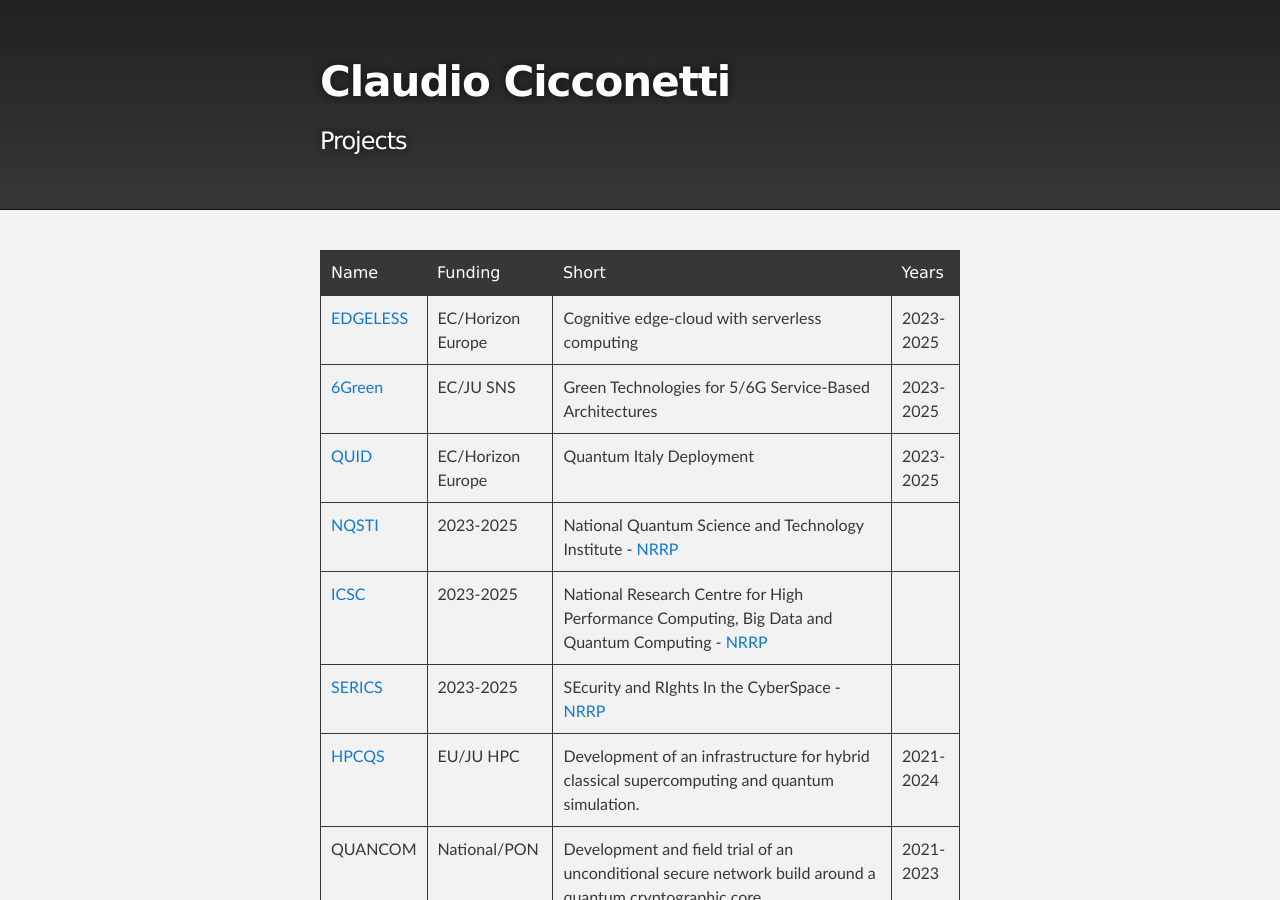
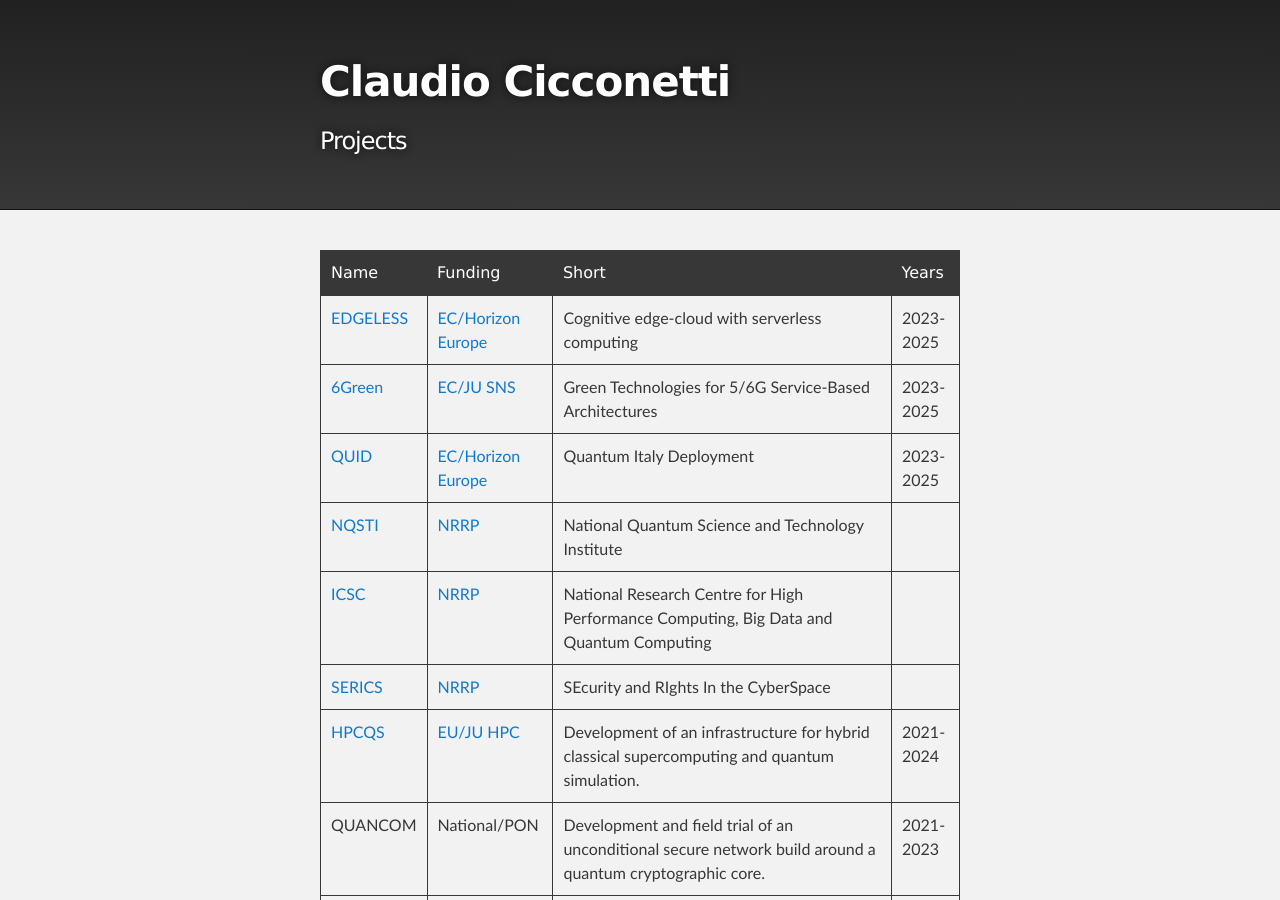
Before and after one commit to ccicconetti/ccicconetti.github.io, a Jekyll site: the page built from projects.md, in a window 1280 px wide and 900 px high. Built offline with Jekyll 4.4.1, drawn with Linux system fonts in a browser that asks for light colours.

Commit message:
Update projects

```diff
--- a/projects.md
+++ b/projects.md
@@ -3,17 +3,17 @@ title: "Projects"
 layout: page
 ---
 
-| Name                                                     | Funding           | Short                                                                                                                                                                                                                                                                                              | Years     |
-| -------------------------------------------------------- | ----------------- | -------------------------------------------------------------------------------------------------------------------------------------------------------------------------------------------------------------------------------------------------------------------------------------------------- | --------- |
-| [EDGELESS](https://edgeless-project.eu/)                 | EC/Horizon Europe | Cognitive edge-cloud with serverless computing                                                                                                                                                                                                                                                     | 2023-2025 |
-| [6Green](https://www.6green.eu/)                         | EC/JU SNS         | Green Technologies for 5/6G Service-Based Architectures                                                                                                                                                                                                                                            | 2023-2025 |
-| [QUID](https://quid-euroqci-italy.eu/)                   | EC/Horizon Europe | Quantum Italy Deployment                                                                                                                                                                                                                                                                           | 2023-2025 |
-| [NQSTI](https://www.nqsti.it/)                           | 2023-2025         | National Quantum Science and Technology Institute - [NRRP](https://www.italiadomani.gov.it/content/sogei-ng/it/en/home.html)                                                                                                                                                                       |
-| [ICSC](https://www.supercomputing-icsc.it/en/icsc-home/) | 2023-2025         | National Research Centre for High Performance Computing, Big Data and Quantum Computing - [NRRP](https://www.italiadomani.gov.it/content/sogei-ng/it/en/home.html)                                                                                                                                 |
-| [SERICS](https://serics.eu/en/)                          | 2023-2025         | SEcurity and RIghts In the CyberSpace - [NRRP](https://www.italiadomani.gov.it/content/sogei-ng/it/en/home.html)                                                                                                                                                                                   |
-| [HPCQS](https://hpcqs.eu/)                               | EU/JU HPC         | Development of an infrastructure for hybrid classical supercomputing and quantum simulation.                                                                                                                                                                                                       | 2021-2024 |
-| QUANCOM                                                  | National/PON      | Development and field trial of an unconditional secure network build around a quantum cryptographic core.                                                                                                                                                                                          | 2021-2023 |
-| [MARVEL](https://www.marvel-project.eu/)                 | EC/H2020          | MARVEL aspires at the convergence of a set of technologies in the areas of AI, analytics, multimodal perception, software engineering, HPC as part of an Edge-Fog-Cloud Computing Continuum paradigm, to support data-driven real-time application workflows and decision making in modern cities. | 2021-2023 |
+| Name                                                     | Funding                                                                                                                                             | Short                                                                                                                                                                                                                                                                                              | Years     |
+| -------------------------------------------------------- | --------------------------------------------------------------------------------------------------------------------------------------------------- | -------------------------------------------------------------------------------------------------------------------------------------------------------------------------------------------------------------------------------------------------------------------------------------------------- | --------- |
+| [EDGELESS](https://edgeless-project.eu/)                 | [EC/Horizon Europe](https://research-and-innovation.ec.europa.eu/funding/funding-opportunities/funding-programmes-and-open-calls/horizon-europe_en) | Cognitive edge-cloud with serverless computing                                                                                                                                                                                                                                                     | 2023-2025 |
+| [6Green](https://www.6green.eu/)                         | [EC/JU SNS](https://smart-networks.europa.eu/)                                                                                                      | Green Technologies for 5/6G Service-Based Architectures                                                                                                                                                                                                                                            | 2023-2025 |
+| [QUID](https://quid-euroqci-italy.eu/)                   | [EC/Horizon Europe](https://research-and-innovation.ec.europa.eu/funding/funding-opportunities/funding-programmes-and-open-calls/horizon-europe_en) | Quantum Italy Deployment                                                                                                                                                                                                                                                                           | 2023-2025 |
+| [NQSTI](https://www.nqsti.it/)                           | [NRRP](https://www.italiadomani.gov.it/content/sogei-ng/it/en/home.html)                                                                            | National Quantum Science and Technology Institute                                                                                                                                                                                                                                                  |
+| [ICSC](https://www.supercomputing-icsc.it/en/icsc-home/) | [NRRP](https://www.italiadomani.gov.it/content/sogei-ng/it/en/home.html)                                                                            | National Research Centre for High Performance Computing, Big Data and Quantum Computing                                                                                                                                                                                                            |
+| [SERICS](https://serics.eu/en/)                          | [NRRP](https://www.italiadomani.gov.it/content/sogei-ng/it/en/home.html)                                                                            | SEcurity and RIghts In the CyberSpace                                                                                                                                                                                                                                                              |
+| [HPCQS](https://hpcqs.eu/)                               | [EU/JU HPC](https://eurohpc-ju.europa.eu/index_en)                                                                                                  | Development of an infrastructure for hybrid classical supercomputing and quantum simulation.                                                                                                                                                                                                       | 2021-2024 |
+| QUANCOM                                                  | National/PON                                                                                                                                        | Development and field trial of an unconditional secure network build around a quantum cryptographic core.                                                                                                                                                                                          | 2021-2023 |
+| [MARVEL](https://www.marvel-project.eu/)                 | [EC/H2020](https://research-and-innovation.ec.europa.eu/funding/funding-opportunities/funding-programmes-and-open-calls/horizon-2020_en)            | MARVEL aspires at the convergence of a set of technologies in the areas of AI, analytics, multimodal perception, software engineering, HPC as part of an Edge-Fog-Cloud Computing Continuum paradigm, to support data-driven real-time application workflows and decision making in modern cities. | 2021-2023 |
 
 ### Completed
 
```
